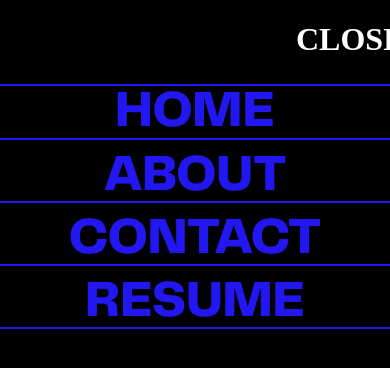
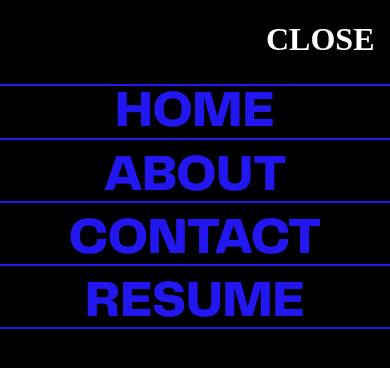
Before and after one commit to sophlanz/portfolio, a Next.js app: page / in a window 390 px wide. Both pictures are taken after a click on the button "MENU". Shown: the top 368 px of the page. Built offline with nearby package versions, Linux system fonts and the light colour scheme; a web font is replaced by a local one.

Commit message:
shifted close of modal

```diff
--- a/src/components/navbar.tsx
+++ b/src/components/navbar.tsx
@@ -65,7 +65,7 @@ export default function NavBar (props:Props): JSX.Element {
              className="Modal"
              overlayClassName="Overlay"
            >
-                <button className="menuToggle"  onClick={closeModal} style={{ position: "absolute", top: "20px", right: "30px", width:"70px"}}>CLOSE</button>
+                <button className="menuToggle"  onClick={closeModal} style={{ position: "absolute", top: "20px", right: "60px", width:"70px"}}>CLOSE</button>
                 <div className="right" style={{display: modalIsOpen===true ? "flex" : "none"}}>
                     {displayList}
                 </div>
--- a/src/styles/components/navbar_mobile.scss
+++ b/src/styles/components/navbar_mobile.scss
@@ -17,8 +17,3 @@
     }
 
 }
-@media only screen and (max-width: 820px){
-    button.menuToggle{
-        right:120px;
-    }
-}
```
